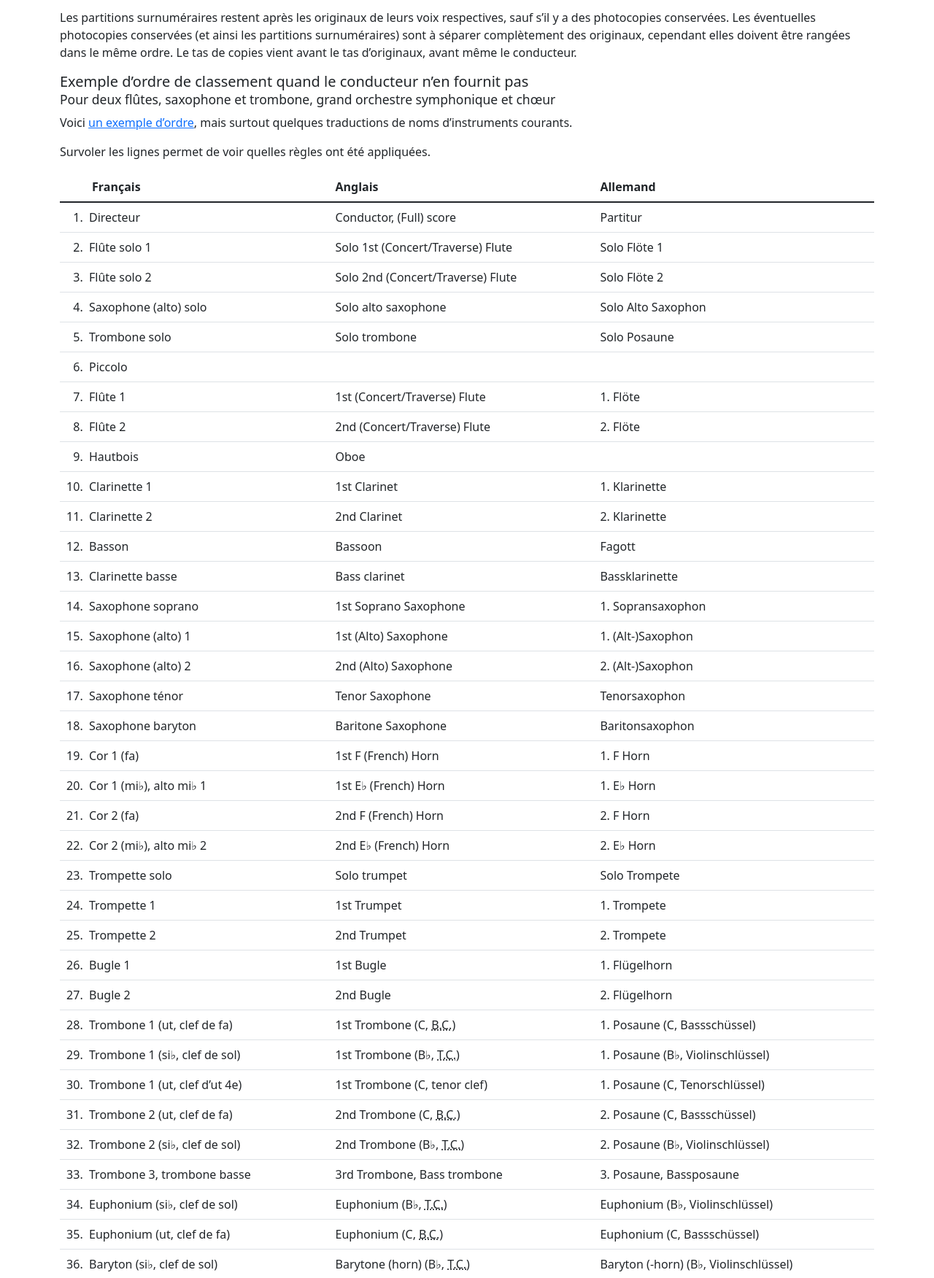
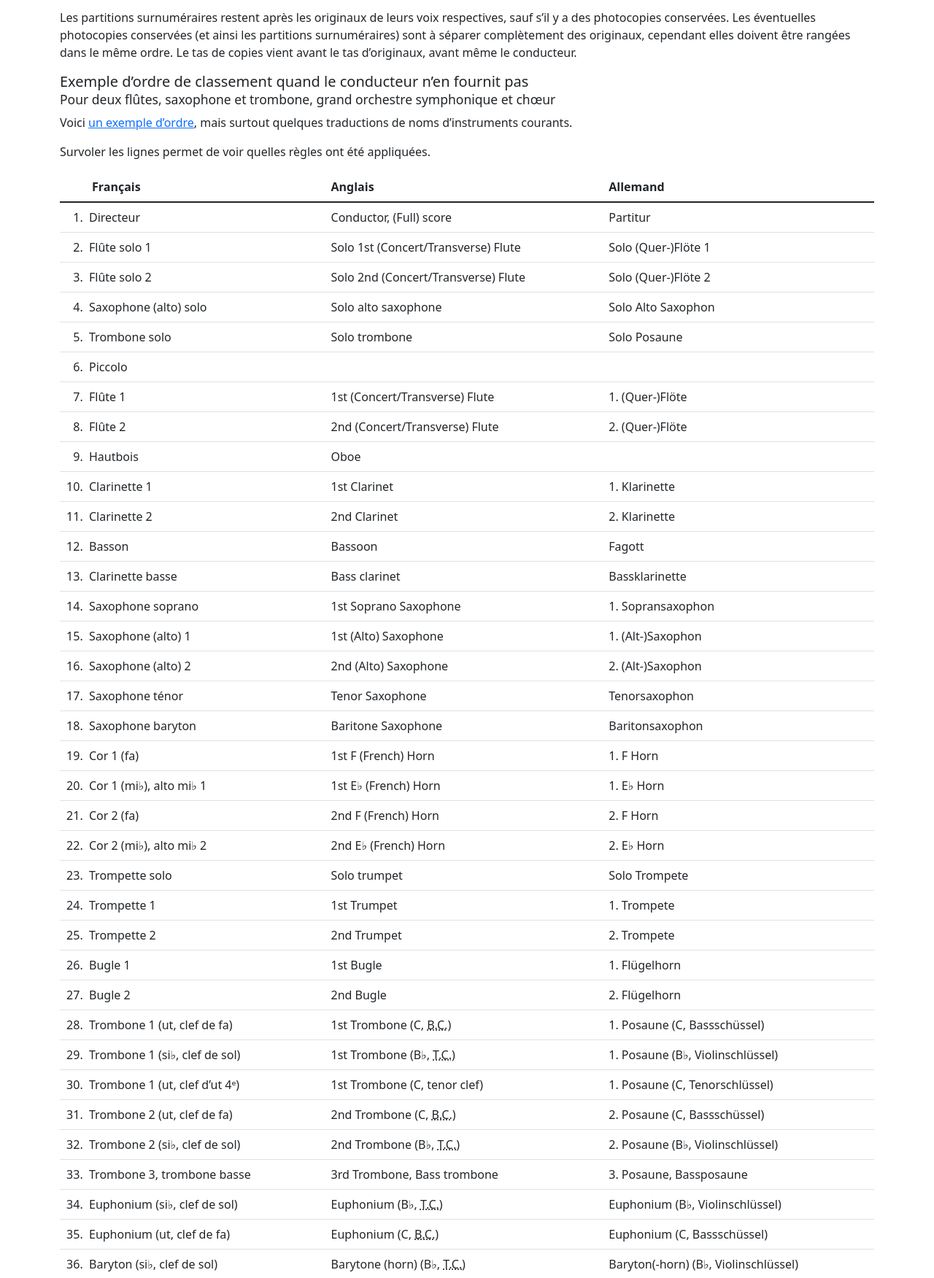
Before and after one commit to Ymox/instrum-partitions, a Symfony app: template templates/instructions.html.twig in a window 1280 px wide, after a click on "un exemple d’ordre". Shown: the part 1465-3217 px from the top of the page at 73% size. Run offline with Twig, Linux system fonts and the light colour scheme; the template is opened without the code that fills it, so the values that code supplies are empty; some libraries are stand-ins or nearby versions.

Commit message:
Complétion de noms d'instruments traduits
Et il n'y a plus uniquement la Diane qui soit au format électronique

```diff
--- a/templates/instructions.html.twig
+++ b/templates/instructions.html.twig
@@ -107,8 +107,7 @@
 	</li>
 </ol>
 <p class="alert alert-info">Les notations en si♭ (B♭) clef de fa ne nous servent à rien. Attention cependant à ne pas jeter quand la partition est recto-verso et que l’un des côtés est à conserver.</p>
-<p>Les partitions surnuméraires restent après les originaux de leurs voix respectives, sauf s’il y a des photocopies conservées. Les
-	éventuelles photocopies conservées (et ainsi les partitions surnuméraires) sont à séparer complètement des originaux, cependant elles doivent être rangées dans le même ordre. Le tas de copies vient avant le tas d’originaux, avant même le conducteur.</p>
+<p>Les partitions surnuméraires restent après les originaux de leurs voix respectives, sauf s’il y a des photocopies conservées. Les éventuelles photocopies conservées (et ainsi les partitions surnuméraires) sont à séparer complètement des originaux, cependant elles doivent être rangées dans le même ordre. Le tas de copies vient avant le tas d’originaux, avant même le conducteur.</p>
 <h5>Exemple d’ordre de classement quand le conducteur n’en fournit pas<br />
 	<small>Pour deux flûtes, saxophone et trombone, grand orchestre symphonique et chœur</small></h5>
 <p>Voici <a href="#Exemple-dordre-de-classement" role="button" data-bs-toggle="collapse" aria-expanded="false" aria-controls="Exemple-dordre-de-classement">un exemple d’ordre</a>, mais surtout quelques traductions de noms d’instruments courants.</p>
@@ -127,10 +126,10 @@
 				<td>Directeur</td><td>Conductor, (Full) score</td><td>Partitur</td>
 			</tr>
 			<tr title="Soliste (2), bois (3.i), instrument le plus aigu (4), première voix (5 - 1)">
-				<td>Flûte solo 1</td><td>Solo 1st (Concert/Traverse) Flute</td><td>Solo Flöte 1</td>
+				<td>Flûte solo 1</td><td>Solo 1st (Concert/Transverse) Flute</td><td>Solo (Quer-)Flöte 1</td>
 			</tr>
 			<tr title="Soliste (2), bois (3.i), instrument le plus aigu (4), deuxième voix (5 - 2)">
-				<td>Flûte solo 2</td><td>Solo 2nd (Concert/Traverse) Flute</td><td>Solo Flöte 2</td>
+				<td>Flûte solo 2</td><td>Solo 2nd (Concert/Transverse) Flute</td><td>Solo (Quer-)Flöte 2</td>
 			</tr>
 			<tr title="Soliste (2), bois (3.i), instrument le plus grave des bois (4 – parmi les solistes)">
 				<td>Saxophone (alto) solo</td><td>Solo alto saxophone</td><td>Solo Alto Saxophon</td>
@@ -142,10 +141,10 @@
 				<td colspan="3">Piccolo</td>
 			</tr>
 			<tr title="Bois (3.i), moins aigu que le piccolo (4), première voix (5 - 1)">
-				<td>Flûte 1</td><td>1st (Concert/Traverse) Flute</td><td>1. Flöte</td>
+				<td>Flûte 1</td><td>1st (Concert/Transverse) Flute</td><td>1. (Quer-)Flöte</td>
 			</tr>
 			<tr title="Bois (3.i), moins aigu que le piccolo (4), seconde voix (5 - 2)">
-				<td>Flûte 2</td><td>2nd (Concert/Traverse) Flute</td><td>2. Flöte</td>
+				<td>Flûte 2</td><td>2nd (Concert/Transverse) Flute</td><td>2. (Quer-)Flöte</td>
 			</tr>
 			<tr title="Bois (3.i), moins aigu que les flûtes (4)">
 				<td>Hautbois</td><td colspan="2">Oboe</td>
@@ -211,7 +210,7 @@
 				<td>Trombone 1 (si♭, clef de sol)</td><td>1st Trombone (B♭, <abbr title="Treble Clef">T.C.</abbr>)</td><td>1. Posaune (B♭, Violinschlüssel)</td>
 			</tr>
 			<tr title="Cuivre (3.ii), moins aigu que le bugle (4), première voix (5 - 1), transposition encore moins utilisée chez nous (6)">
-				<td>Trombone 1 (ut, clef d’ut 4e)</td><td>1st Trombone (C, tenor clef)</td><td>1. Posaune (C, Tenorschlüssel)</td>
+				<td>Trombone 1 (ut, clef d’ut 4ᵉ)</td><td>1st Trombone (C, tenor clef)</td><td>1. Posaune (C, Tenorschlüssel)</td>
 			</tr>
 			<tr title="Cuivre (3.ii), moins aigu que le bugle (4), deuxième voix (5 - 2)">
 				<td>Trombone 2 (ut, clef de fa)</td><td>2nd Trombone (C, <abbr title="Bass Clef">B.C.</abbr>)</td><td>2. Posaune (C, Bassschüssel)</td>
@@ -229,7 +228,7 @@
 				<td>Euphonium (ut, clef de fa)</td><td>Euphonium (C, <abbr title="Bass Clef">B.C.</abbr>)</td><td>Euphonium (C, Bassschüssel)</td>
 			</tr>
 			<tr title="Cuivre (3.ii), moins aigu que le trombone (4), aujourd’hui souvent la même voix que l’euphonium si♭">
-				<td>Baryton (si♭, clef de sol)</td><td>Barytone (horn) (B♭, <abbr title="Treble Clef">T.C.</abbr>)</td><td>Baryton (-horn) (B♭, Violinschlüssel)</td>
+				<td>Baryton (si♭, clef de sol)</td><td>Barytone (horn) (B♭, <abbr title="Treble Clef">T.C.</abbr>)</td><td>Baryton(-horn) (B♭, Violinschlüssel)</td>
 			</tr>
 			<tr title="Cuivre (3.ii), plus grave que l’euphonium (4), deux voix sur la même partition (6)">
 				<td>Basses en ut (clef de fa)</td><td>C Bass, Tubas</td><td>Tubas</td>
@@ -313,10 +312,10 @@
 </ul>
 <h4>{{ 'app.fields.piece.states.2'|trans }}</h4>
 <p class="alert alert-warning">Avant tout marquage au tampon encreur, vérifier scrupuleusement que vous allez mettre le bon numéro. Contrôler non seulement le titre, mais aussi les compositeurs, arrangeurs et l’éditeur.</p>
-<p> Toutes les partitions originales à conserver sont idéalement marquées au tampon encreur du numéro qui peur a été attribué, permettant de regrouper et retrouver les partitions rapidement et d’identifier les feuilles volantes sur lesquelles le titre ne figureraient pas. Le marquage du numéro se fait <strong>en haut à droite du titre</strong> de la partition. Pour la jaquette de la partition de direction, à un endroit où cela restera visible.</p>
+<p>Toutes les partitions originales à conserver sont idéalement marquées au tampon encreur du numéro qui peur a été attribué, permettant de regrouper et retrouver les partitions rapidement et d’identifier les feuilles volantes sur lesquelles le titre ne figureraient pas. Le marquage du numéro se fait <strong>en haut à droite du titre</strong> de la partition. Pour la jaquette de la partition de direction, à un endroit où cela restera visible.</p>
 <p class="alert alert-info">La partition de direction doit être en plus tamponnée du sceau de la société.</p>
 <h4>{{ 'app.fields.piece.states.4'|trans }}</h4>
-<p> Toutes les partitions originales à conserver sont idéalement marquées avec un élément de couleur (trait de marqueur fluo, gommette unie – mais pas de simple post-it qui n’adhère pas sur toute sa surface et est donc plus susceptible de tomber) L’utilité ce ce marquage est simplement pour les départager des copies que nous faisons en noir et blanc.<br />
+<p>Toutes les partitions originales à conserver sont idéalement marquées avec un élément de couleur (trait de marqueur fluo, gommette unie – mais pas de simple post-it qui n’adhère pas sur toute sa surface et est donc plus susceptible de tomber) L’utilité ce ce marquage est simplement pour les départager des copies que nous faisons en noir et blanc.<br />
 	Le marquage de couleur se fait <strong>sur le nom de l’instrument</strong> (évidemment pas pour les marquages qui masqueraient l’information), en général en haut à gauche de la partition.</p>
 <h2 id="Emplacements">Emplacements</h2>
 <p>Il y a plusieurs emplacements possibles pour les partitions, certains impliquent des états particuliers, d’autres n’ont pas besoin d’états particuliers.</p>
@@ -352,7 +351,7 @@
 <p>L’emplacement le plus problématique, surtout si on a noté que la pièce était vérifiée ou/et colorée ou/et tamponnée. Cet état n’est pas définitif, il faudra à un moment décider ce qu’il en est réellement.</p>
 <h3>{{ 'app.fields.piece.location.server'|trans }}<br />
 	<small>Toutes combinaisons d’états possibles</small></h3>
-<p>Ce n’est pas à proprement parler un emplacement, mais comme ce n’est pas l’un de ceux mentionnés ci-avant et qu’il est défini, il est listé comme tel. Pour l’instant, il n’y a guère que <a href="{{ path('piece_show', {'id': 0}) }}">la diane</a> qui soit à cet emplacement. Mais si on imagine à terme soit scanner les partitions reçues au format physique, soit opter pour des commandes au format électronique, l’évolution est prête. Les états ne sont pour l’instant pas nécessaires à cet emplacement, ils ne sont donc pas affichés.</p>
+<p>Ce n’est pas à proprement parler un emplacement, mais comme ce n’est pas l’un de ceux mentionnés ci-avant et qu’il est défini, il est listé comme tel. Avec l’idée de soit scanner les partitions reçues au format physique, soit opter pour des commandes au format électronique, l’évolution est prête. Les états ne sont pour l’instant pas nécessaires à cet emplacement, ils ne sont donc pas affichés.</p>
 <h2 id="Que-faire-avec-des-partitions">Que faire avec des partitions qui…</h2>
 <h3>… sont toutes nouvelles</h3>
 <p>A la réception, la pièce doit être au minimum entrée dans le système, ce qui attribue d’office un numéro unique à la pièce. Soit vous avez les accès et les connaissances pour le faire, soit vous transmettez à l’archiviste.</p>
```
